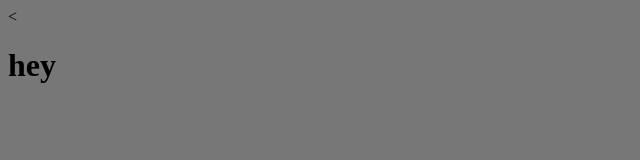
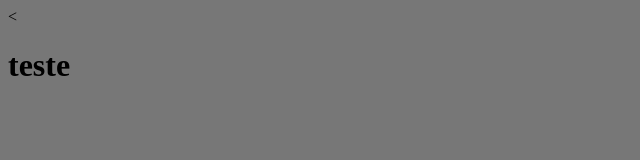
Before and after one commit to Vecta6/OIVEC.com, a plain HTML site: page index.html in a window 1280 px wide. Shown: the full height of the page, 0-640 px from the left. Drawn offline with Linux system fonts and the light colour scheme.

Commit message:
Update index.html

```diff
--- a/index.html
+++ b/index.html
@@ -12,7 +12,7 @@
   </style>
   <body>
     <<h1>
-      hey
+      teste
     </h1>
   </body>
 </html>
```
